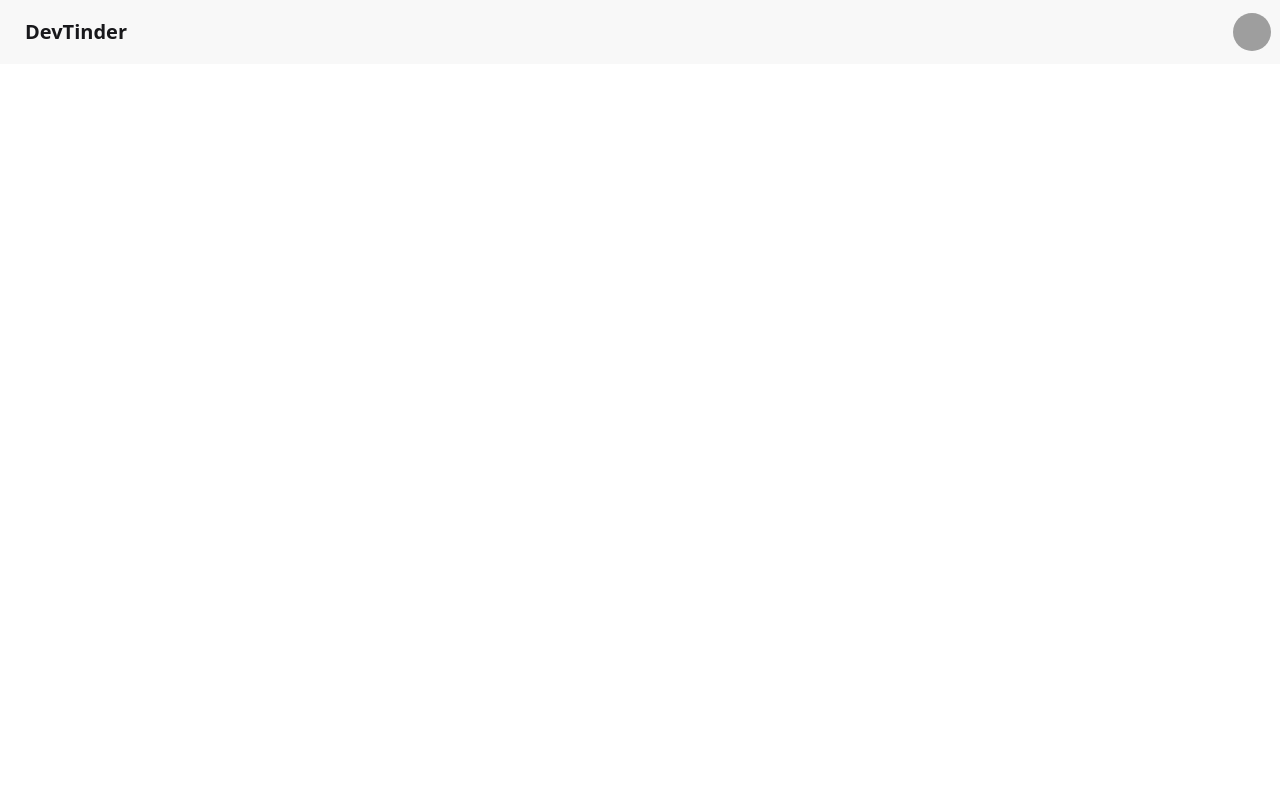
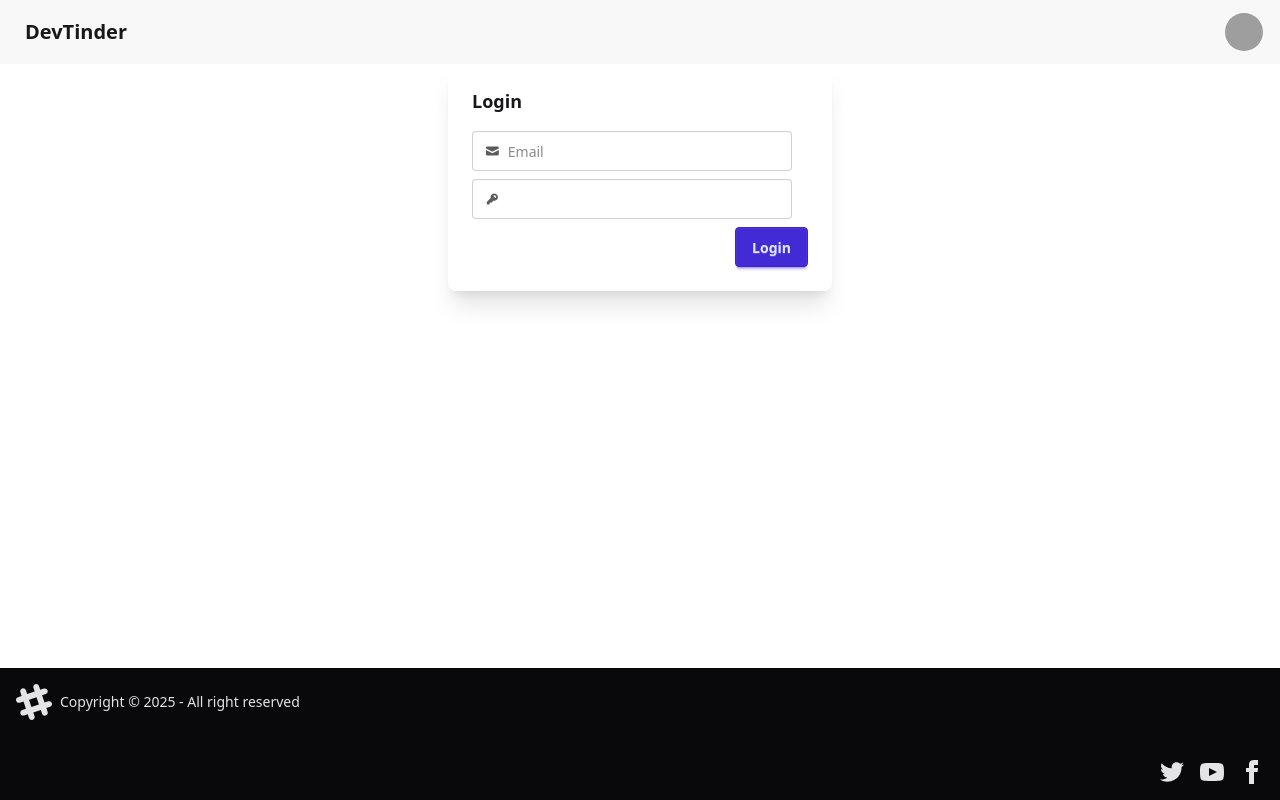
Before and after one commit to Bhushan9991690/Client, a React (Vite) app: page /login in a window 1280 px wide. Built offline with nearby package versions, Linux system fonts and the light colour scheme; grey boxes are pictures that could not be loaded.

Commit message:
Build Login page

```diff
--- a/package.json
+++ b/package.json
@@ -10,9 +10,13 @@
     "preview": "vite preview"
   },
   "dependencies": {
+    "@reduxjs/toolkit": "^2.5.1",
     "@tailwindcss/vite": "^4.0.6",
+    "axios": "^1.7.9",
     "react": "^19.0.0",
     "react-dom": "^19.0.0",
+    "react-redux": "^9.2.0",
+    "react-router-dom": "^7.1.5",
     "tailwindcss": "^4.0.6"
   },
   "devDependencies": {
--- a/src/App.jsx
+++ b/src/App.jsx
@@ -1,46 +1,19 @@
+import { BrowserRouter, Route, Routes } from "react-router-dom";
+import Login from "./component/Login";
+import Profile from "./component/Profile";
+import Body from "./component/Body";
 const App = () => {
   return (
-    <div className="">
-      {" "}
-      <div className="navbar bg-base-200">
-        <div className="flex-1">
-          <a className="btn btn-ghost text-xl rounded-2xl">DevTinder</a>
-        </div>
-        <div className="flex-none gap-2">
-          <div className="dropdown dropdown-end">
-            <div
-              tabIndex={0}
-              role="button"
-              className="btn btn-ghost btn-circle avatar"
-            >
-              <div className="w-10 rounded-full">
-                <img
-                  alt="devtinder component"
-                  src="https://img.daisyui.com/images/stock/photo-1534528741775-53994a69daeb.webp"
-                />
-              </div>
-            </div>
-            <ul
-              tabIndex={0}
-              className="menu menu-sm dropdown-content bg-base-100 rounded-box z-[1] mt-3 w-52 p-2 shadow"
-            >
-              <li>
-                <a className="justify-between">
-                  Profile
-                  <span className="badge">New</span>
-                </a>
-              </li>
-              <li>
-                <a>Settings</a>
-              </li>
-              <li>
-                <a>Logout</a>
-              </li>
-            </ul>
-          </div>
-        </div>
-      </div>
-    </div>
+    <>
+      <BrowserRouter>
+        <Routes>
+          <Route path="/" element={<Body />}>
+            <Route path="/login" element={<Login />} />
+            <Route path="/profile" element={<Profile />} />
+          </Route>
+        </Routes>
+      </BrowserRouter>
+    </>
   );
 };
 
--- /dev/null
+++ b/src/Component/Body.jsx
@@ -0,0 +1,16 @@
+import Navbar from "../Component/Navbar";
+import Footer from "../Component/Footer";
+import { Outlet } from "react-router-dom";
+const Body = () => {
+  return (
+    <div className=" flex flex-col min-h-screen scrollbar-none">
+      <Navbar />
+      <div className="flex-1 ">
+        <Outlet />
+      </div>
+      <Footer />
+    </div>
+  );
+};
+
+export default Body;
--- /dev/null
+++ b/src/Component/Feed.jsx
@@ -0,0 +1,10 @@
+
+const Feed = () => {
+  return (
+    <div>
+
+    </div>
+  )
+}
+
+export default Feed
--- /dev/null
+++ b/src/Component/Footer.jsx
@@ -0,0 +1,59 @@
+const Footer = () => {
+  return (
+    <div>
+      <footer className="footer bg-neutral text-neutral-content items-center p-4">
+        <aside className="grid-flow-col items-center">
+          <svg
+            width="36"
+            height="36"
+            viewBox="0 0 24 24"
+            xmlns="http://www.w3.org/2000/svg"
+            fillRule="evenodd"
+            clipRule="evenodd"
+            className="fill-current"
+          >
+            <path d="M22.672 15.226l-2.432.811.841 2.515c.33 1.019-.209 2.127-1.23 2.456-1.15.325-2.148-.321-2.463-1.226l-.84-2.518-5.013 1.677.84 2.517c.391 1.203-.434 2.542-1.831 2.542-.88 0-1.601-.564-1.86-1.314l-.842-2.516-2.431.809c-1.135.328-2.145-.317-2.463-1.229-.329-1.018.211-2.127 1.231-2.456l2.432-.809-1.621-4.823-2.432.808c-1.355.384-2.558-.59-2.558-1.839 0-.817.509-1.582 1.327-1.846l2.433-.809-.842-2.515c-.33-1.02.211-2.129 1.232-2.458 1.02-.329 2.13.209 2.461 1.229l.842 2.515 5.011-1.677-.839-2.517c-.403-1.238.484-2.553 1.843-2.553.819 0 1.585.509 1.85 1.326l.841 2.517 2.431-.81c1.02-.33 2.131.211 2.461 1.229.332 1.018-.21 2.126-1.23 2.456l-2.433.809 1.622 4.823 2.433-.809c1.242-.401 2.557.484 2.557 1.838 0 .819-.51 1.583-1.328 1.847m-8.992-6.428l-5.01 1.675 1.619 4.828 5.011-1.674-1.62-4.829z"></path>
+          </svg>
+          <p>Copyright © {new Date().getFullYear()} - All right reserved</p>
+        </aside>
+        <nav className="grid-flow-col gap-4 md:place-self-center md:justify-self-end">
+          <a>
+            <svg
+              xmlns="http://www.w3.org/2000/svg"
+              width="24"
+              height="24"
+              viewBox="0 0 24 24"
+              className="fill-current"
+            >
+              <path d="M24 4.557c-.883.392-1.832.656-2.828.775 1.017-.609 1.798-1.574 2.165-2.724-.951.564-2.005.974-3.127 1.195-.897-.957-2.178-1.555-3.594-1.555-3.179 0-5.515 2.966-4.797 6.045-4.091-.205-7.719-2.165-10.148-5.144-1.29 2.213-.669 5.108 1.523 6.574-.806-.026-1.566-.247-2.229-.616-.054 2.281 1.581 4.415 3.949 4.89-.693.188-1.452.232-2.224.084.626 1.956 2.444 3.379 4.6 3.419-2.07 1.623-4.678 2.348-7.29 2.04 2.179 1.397 4.768 2.212 7.548 2.212 9.142 0 14.307-7.721 13.995-14.646.962-.695 1.797-1.562 2.457-2.549z"></path>
+            </svg>
+          </a>
+          <a>
+            <svg
+              xmlns="http://www.w3.org/2000/svg"
+              width="24"
+              height="24"
+              viewBox="0 0 24 24"
+              className="fill-current"
+            >
+              <path d="M19.615 3.184c-3.604-.246-11.631-.245-15.23 0-3.897.266-4.356 2.62-4.385 8.816.029 6.185.484 8.549 4.385 8.816 3.6.245 11.626.246 15.23 0 3.897-.266 4.356-2.62 4.385-8.816-.029-6.185-.484-8.549-4.385-8.816zm-10.615 12.816v-8l8 3.993-8 4.007z"></path>
+            </svg>
+          </a>
+          <a>
+            <svg
+              xmlns="http://www.w3.org/2000/svg"
+              width="24"
+              height="24"
+              viewBox="0 0 24 24"
+              className="fill-current"
+            >
+              <path d="M9 8h-3v4h3v12h5v-12h3.642l.358-4h-4v-1.667c0-.955.192-1.333 1.115-1.333h2.885v-5h-3.808c-3.596 0-5.192 1.583-5.192 4.615v3.385z"></path>
+            </svg>
+          </a>
+        </nav>
+      </footer>
+    </div>
+  );
+};
+
+export default Footer;
--- /dev/null
+++ b/src/Component/Login.jsx
@@ -0,0 +1,73 @@
+import axios from "axios";
+import { useState } from "react";
+const Login = () => {
+  const [email, setEmail] = useState("");
+  const [password, setPassword] = useState("");
+  const data = { email, password };
+  const handleInput = async () => {
+    try {
+      const res = await axios.post("http://localhost:3000/auth/login", data);
+      console.log(res);
+    } catch (error) {
+      console.log(error);
+    }
+  };
+  return (
+    <div className="flex justify-center">
+      <div className="card bg-base-100 w-96 shadow-xl">
+        <div className="card-body">
+          <h2 className="card-title mb-2">Login</h2>
+          <label className="input input-bordered flex items-center gap-2">
+            <svg
+              xmlns="http://www.w3.org/2000/svg"
+              viewBox="0 0 16 16"
+              fill="currentColor"
+              className="h-4 w-4 opacity-70"
+            >
+              <path d="M2.5 3A1.5 1.5 0 0 0 1 4.5v.793c.026.009.051.02.076.032L7.674 8.51c.206.1.446.1.652 0l6.598-3.185A.755.755 0 0 1 15 5.293V4.5A1.5 1.5 0 0 0 13.5 3h-11Z" />
+              <path d="M15 6.954 8.978 9.86a2.25 2.25 0 0 1-1.956 0L1 6.954V11.5A1.5 1.5 0 0 0 2.5 13h11a1.5 1.5 0 0 0 1.5-1.5V6.954Z" />
+            </svg>
+            <input
+              type="text"
+              className="grow"
+              placeholder="Email"
+              value={email}
+              onChange={(e) => {
+                setEmail(e.target.value);
+              }}
+            />
+          </label>
+          <label className="input input-bordered flex items-center gap-2">
+            <svg
+              xmlns="http://www.w3.org/2000/svg"
+              viewBox="0 0 16 16"
+              fill="currentColor"
+              className="h-4 w-4 opacity-70"
+            >
+              <path
+                fillRule="evenodd"
+                d="M14 6a4 4 0 0 1-4.899 3.899l-1.955 1.955a.5.5 0 0 1-.353.146H5v1.5a.5.5 0 0 1-.5.5h-2a.5.5 0 0 1-.5-.5v-2.293a.5.5 0 0 1 .146-.353l3.955-3.955A4 4 0 1 1 14 6Zm-4-2a.75.75 0 0 0 0 1.5.5.5 0 0 1 .5.5.75.75 0 0 0 1.5 0 2 2 0 0 0-2-2Z"
+                clipRule="evenodd"
+              />
+            </svg>
+            <input
+              type="password"
+              className="grow"
+              value={password}
+              onChange={(e) => {
+                setPassword(e.target.value);
+              }}
+            />
+          </label>
+          <div className="card-actions justify-end">
+            <button className="btn btn-primary" onClick={handleInput}>
+              Login
+            </button>
+          </div>
+        </div>
+      </div>
+    </div>
+  );
+};
+
+export default Login;
--- /dev/null
+++ b/src/Component/Navbar.jsx
@@ -0,0 +1,46 @@
+const Navbar = () => {
+  return (
+    <>
+      <div className="navbar bg-base-200 ">
+        <div className="flex-1">
+          <a className="btn btn-ghost text-xl">DevTinder</a>
+        </div>
+        <div className="flex-none gap-2 mx-2">
+          <div className="dropdown dropdown-end">
+            <div
+              tabIndex={0}
+              role="button"
+              className="btn btn-ghost btn-circle avatar"
+            >
+              <div className="w-10 rounded-full ">
+                <img
+                  alt="Tailwind CSS Navbar component"
+                  src="https://img.daisyui.com/images/stock/photo-1534528741775-53994a69daeb.webp"
+                />
+              </div>
+            </div>
+            <ul
+              tabIndex={0}
+              className="menu menu-sm dropdown-content bg-base-100 rounded-box z-[1] mt-3 w-52 p-2 shadow"
+            >
+              <li>
+                <a className="justify-between">
+                  Profile
+                  <span className="badge">New</span>
+                </a>
+              </li>
+              <li>
+                <a>Settings</a>
+              </li>
+              <li>
+                <a>Logout</a>
+              </li>
+            </ul>
+          </div>
+        </div>
+      </div>
+    </>
+  );
+};
+
+export default Navbar;
--- /dev/null
+++ b/src/Component/Profile.jsx
@@ -0,0 +1,6 @@
+
+const Profile = () => {
+  return <div>Profile Profile</div>;
+};
+
+export default Profile;
```
Also changed, not shown: src/index.css (line endings or trailing spaces), 2 other files (tests, documents, lock files or other folders).
